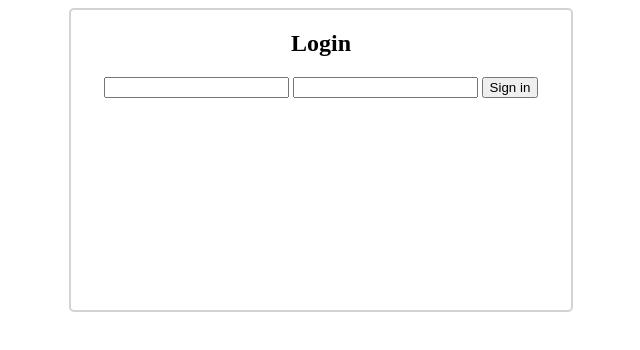
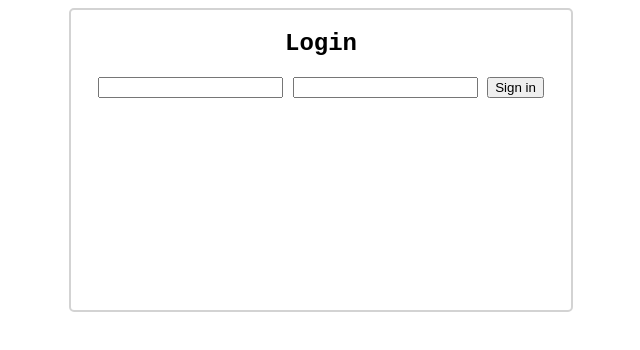
Before and after one commit to kovacsikdev/login, a website: page src/index.html in a window 1280 px wide. Shown: the full height of the page, 319-959 px from the left. Drawn offline with Linux system fonts and the light colour scheme.

Commit message:
update font family

```diff
--- a/src/app.css
+++ b/src/app.css
@@ -1,3 +1,7 @@
+html {
+  font-family: 'Courier New', Courier, monospace;
+}
+
 .login-container {
   width: 500px;
   height: 300px;
```
